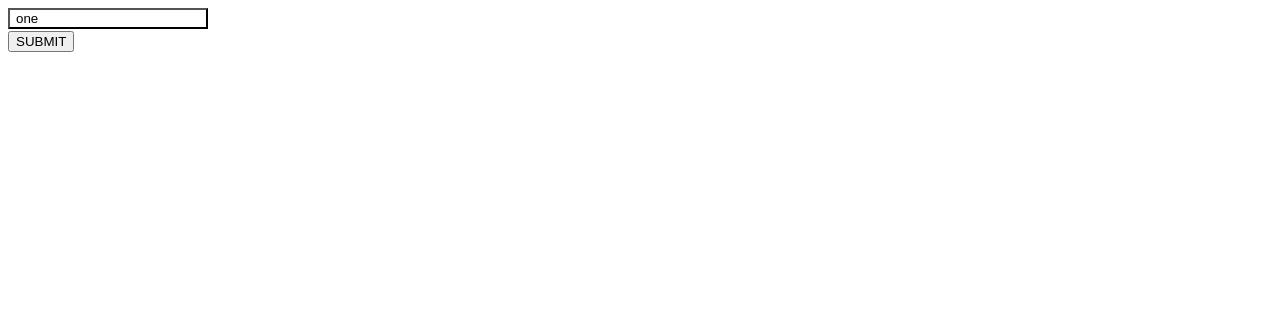
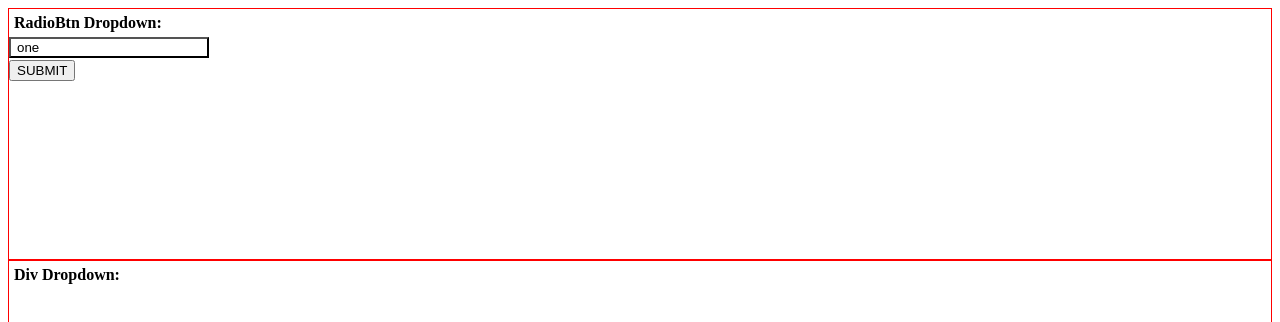
Before and after one commit to PieterJanDelbecke/react-test-app, a React (Vite) app: page / in a window 1280 px wide. Shown: the top 322 px of the page. Built offline with nearby package versions, Linux system fonts and the light colour scheme.

Commit message:
setup of SelectDiv

```diff
--- a/src/components/home.jsx
+++ b/src/components/home.jsx
@@ -1,12 +1,27 @@
 import React from "react";
 import styled from "@emotion/styled";
 
-import Dropdown from "./dropdown";
+import RadioBtnSelect from "./select-radio-btn";
+
+const Container = styled.div`
+  border: 1px solid red;
+  min-height: 250px;
+`;
+
+const Header = styled.h4`
+  margin: 5px;
+`;
 
 function Home() {
   return (
     <>
-      <Dropdown />
+      <Container>
+        <Header>RadioBtn Dropdown:</Header>
+        <RadioBtnSelect />
+      </Container>
+      <Container>
+        <Header>Div Dropdown:</Header>
+      </Container>
     </>
   );
 }
--- a/src/components/dropdown.jsx
+++ b/src/components/select-radio-btn.jsx
@@ -31,7 +31,7 @@ const Label = styled.label`
   margin-left: 10px;
 `;
 
-function Dropdown({}) {
+function SelectRadioBtn({}) {
   const options = [
     { id: "001", label: "one" },
     { id: "002", label: "two" },
@@ -79,4 +79,4 @@ function Dropdown({}) {
   );
 }
 
-export default Dropdown;
+export default SelectRadioBtn;
```
Also changed, not shown: src/components/select-div.jsx (added, +20 -0 lines).
